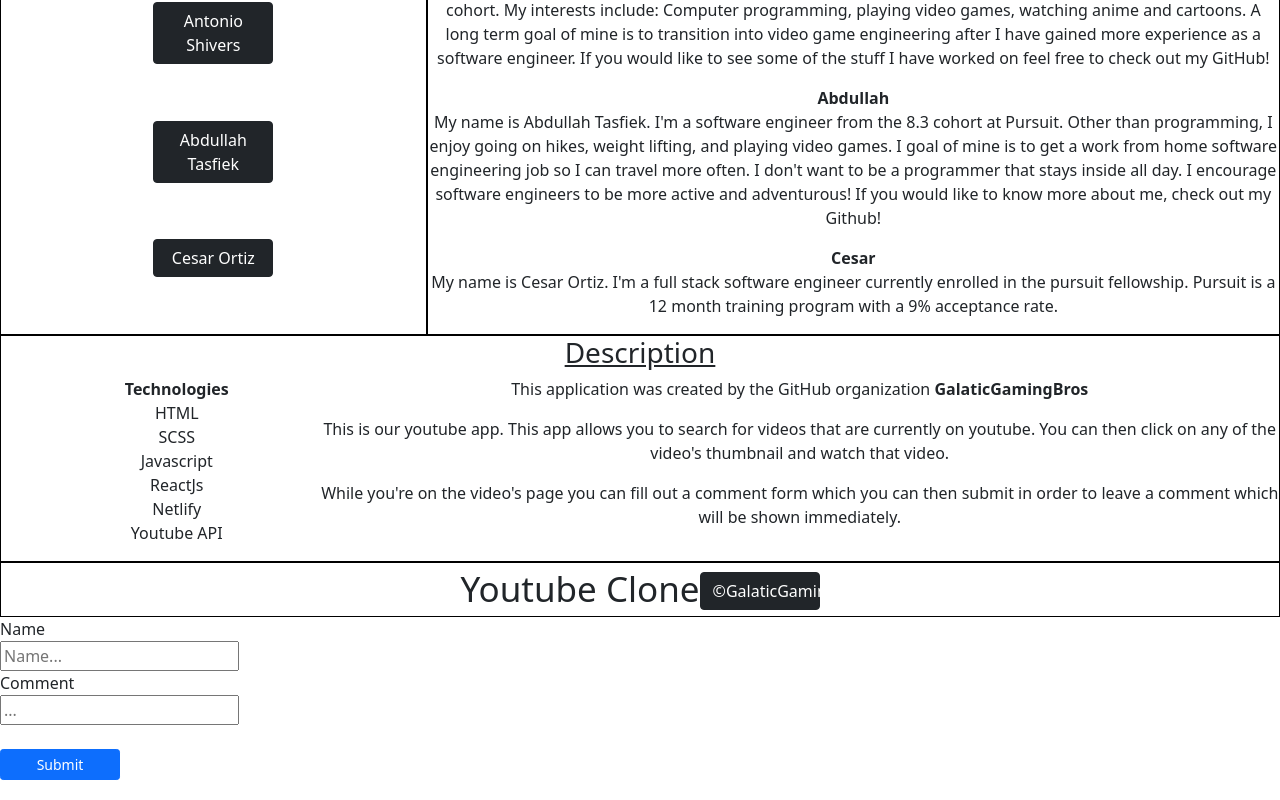
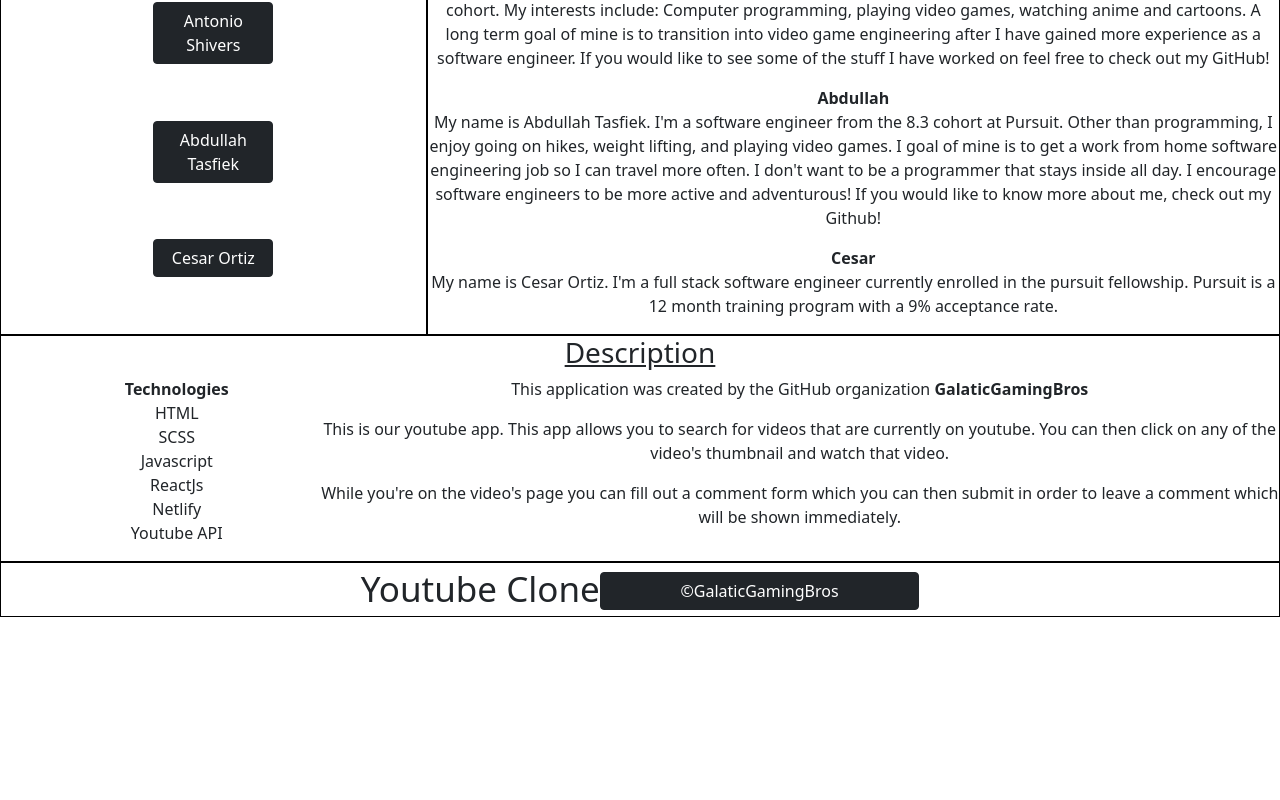
Before and after one commit to GalaticGamingBros/youtube-clone, a React (Create React App) app: page /About in a window 1280 px wide. Shown: the part 484-1284 px from the top of the page. After the commit the page ends 1101 px from the top, so only its background shows below. Built offline with nearby package versions, Linux system fonts and the light colour scheme.

Commit message:
fixed styling of footer button on about page

```diff
--- a/src/App.js
+++ b/src/App.js
@@ -1,14 +1,12 @@
 import "./App.scss";
 import Main from "./Components/Main/Main";
 import NavBar from "./Components/NavBar/NavBar";
-import CommentsForm from "./Components/ShowPage/CommentsForm";
 
 function App() {
   return (
     <div>
       <NavBar />
       <Main />
-      <CommentsForm />
     </div>
   );
 }
--- a/src/Components/NavBar/About.js
+++ b/src/Components/NavBar/About.js
@@ -109,7 +109,9 @@ const About = () => {
           target="_blank"
           rel="noopener noreferrer"
         >
-          <Button variant="dark">©GalaticGamingBros</Button>
+          <Button variant="dark" id="galaticButton">
+            ©GalaticGamingBros
+          </Button>
         </a>
       </footer>
     </section>
--- a/src/Components/NavBar/About.scss
+++ b/src/Components/NavBar/About.scss
@@ -83,5 +83,9 @@
       transition: 1s;
       border: 5px solid black;
     }
+
+    #galaticButton {
+      width: 25%;
+    }
   }
 }
--- a/src/Components/ShowPage/ShowPage.js
+++ b/src/Components/ShowPage/ShowPage.js
@@ -1,6 +1,7 @@
 import { Component } from "react";
 import YouTube from "react-youtube";
 import withParams from "../HOC/withParams";
+import CommentsForm from "./CommentsForm";
 
 import "./ShowPage.scss";
 
@@ -11,6 +12,7 @@ class Showpage extends Component {
     return (
       <section className="showPage">
         <YouTube className="videoPlayer" videoId={id} />
+        <CommentsForm />
       </section>
     );
   }
```
